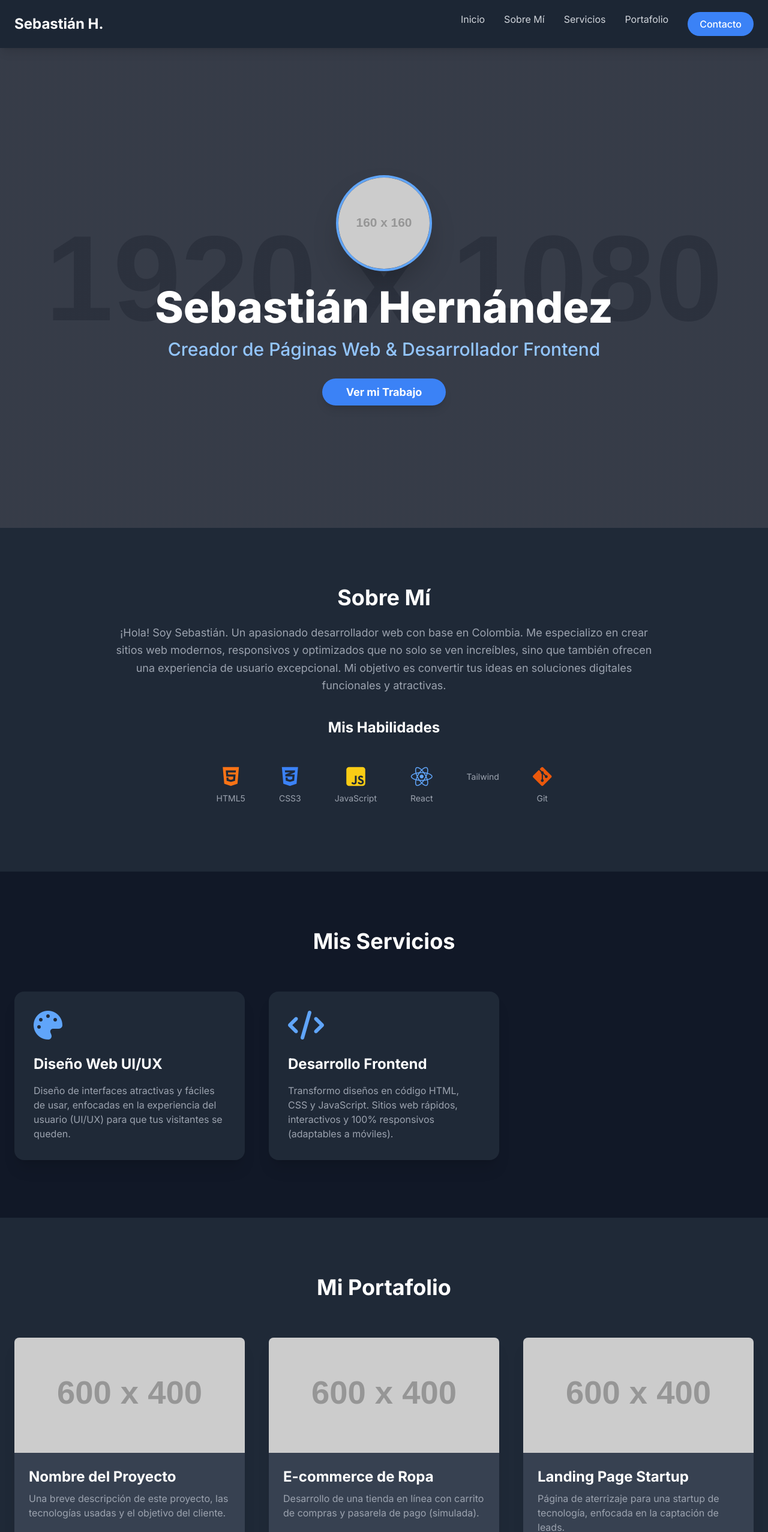
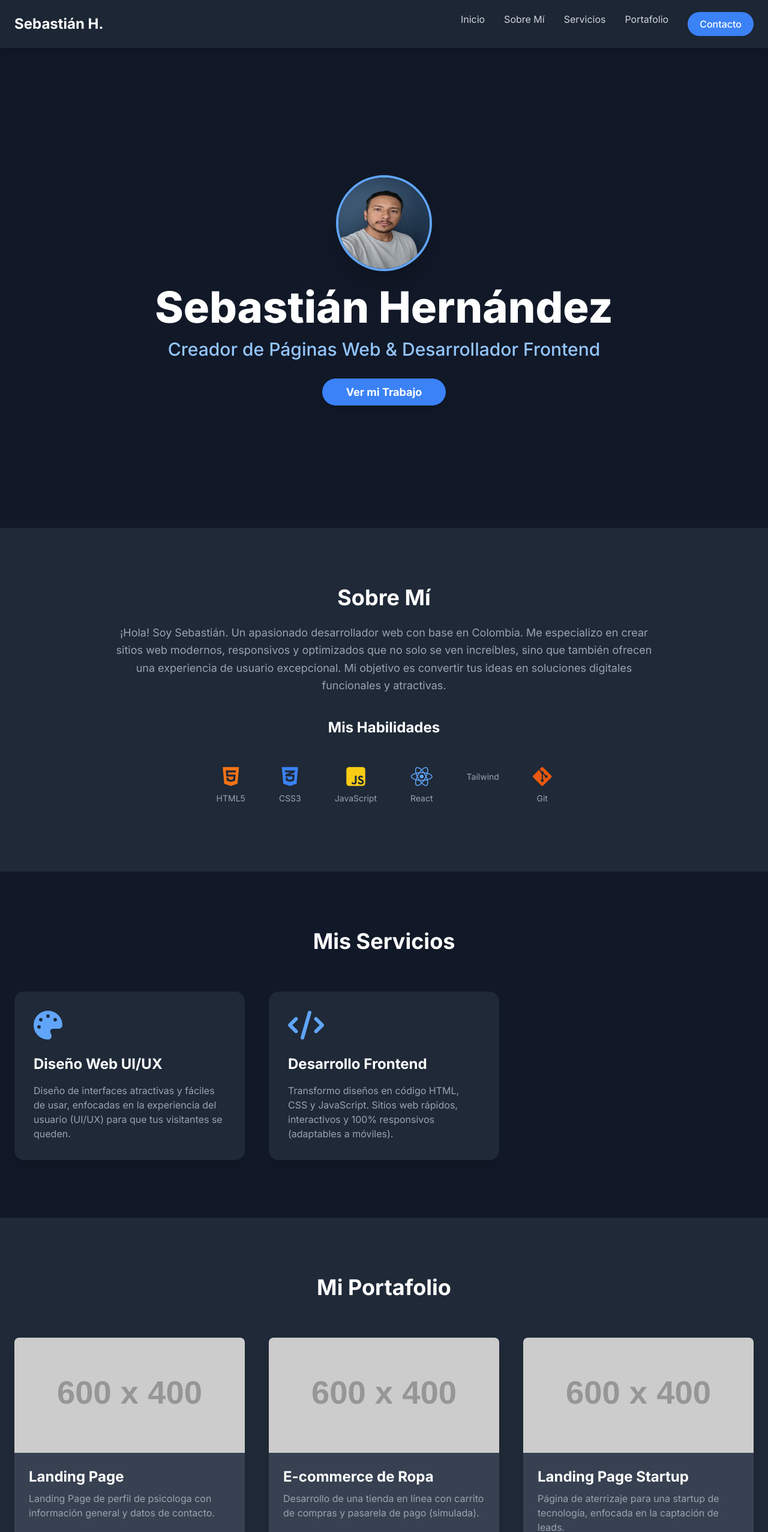
Before and after one commit to JotaSH19/Portafolio, a website built with webpack: page index.html in a window 1280 px wide. Shown: the top 2554 px of the page at 60% size. Built offline with nearby package versions, Linux system fonts and the light colour scheme; placeholder pictures from the web are drawn by us; some icons are missing.

Commit message:
Agregar foto y cambios mínimos en la presentación

```diff
--- a/index.html
+++ b/index.html
@@ -81,10 +81,10 @@
 </nav>
 
 <!-- ==== Sección Hero (Inicio) ==== -->
-<header id="home" class="min-h-screen flex items-center bg-cover bg-center" style="background-image: linear-gradient(rgba(17, 24, 39, 0.8), rgba(17, 24, 39, 0.8)), url('https://placehold.co/1920x1080/111827/3B82F6?text=Fondo+Abstracto');">
+<header id="home" class="min-h-screen flex items-center bg-cover bg-center" style="background-image: linear-gradient(rgba(17, 24, 39, 0.8), rgba(17, 24, 39, 0.8));">
   <div class="container mx-auto px-6 text-center">
     <!-- Puedes reemplazar este placeholder con tu foto -->
-    <img src="https://placehold.co/160x160/3B82F6/FFFFFF?text=SH&font=inter" alt="Foto de Sebastián Hernández"
+    <img src="img/sebas.jpeg" alt="Foto de Sebastián Hernández"
          class="w-40 h-40 rounded-full mx-auto mb-6 border-4 border-blue-400 shadow-2xl">
 
     <h1 class="text-5xl md:text-7xl font-extrabold text-white mb-4">
@@ -193,8 +193,8 @@
       <div class="project-card bg-gray-700 rounded-lg overflow-hidden shadow-xl transition-all duration-300 group">
         <img src="https://placehold.co/600x400/3B82F6/FFFFFF?text=Proyecto+1" alt="Imagen del Proyecto 1" class="w-full h-48 object-cover group-hover:opacity-80 transition-opacity duration-300">
         <div class="p-6">
-          <h3 class="text-2xl font-bold text-white mb-2">Nombre del Proyecto</h3>
-          <p class="text-gray-400 mb-4">Una breve descripción de este proyecto, las tecnologías usadas y el objetivo del cliente.</p>
+          <h3 class="text-2xl font-bold text-white mb-2">Landing Page</h3>
+          <p class="text-gray-400 mb-4">Landing Page de perfil de psicologa con información general y datos de contacto.</p>
           <a href="#" class="text-blue-400 font-medium hover:text-blue-300 transition duration-300">
             Ver Proyecto &rarr;
           </a>
```
Also changed, not shown: img/sebas.jpeg (added), 1 other file.
